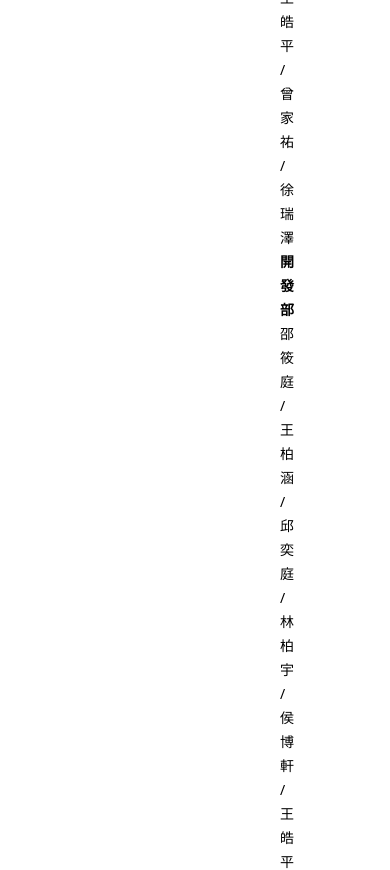
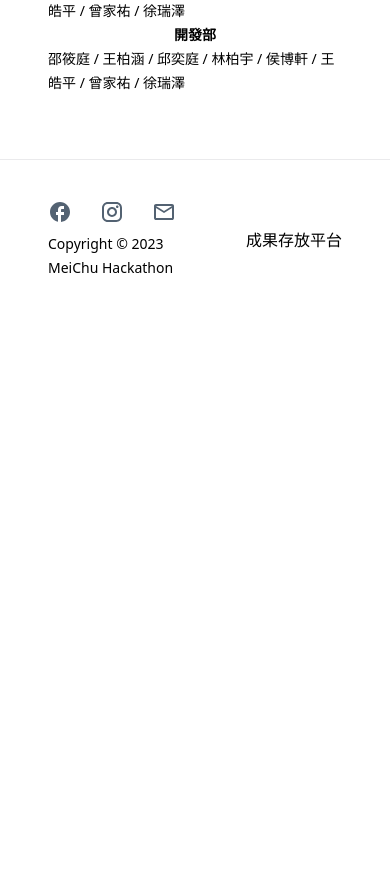
Before and after one commit to Official-Meichu-Hackathon/2023-singup, a Next.js app: page / in a window 390 px wide. Shown: the part 7358-8228 px from the top of the page. After the commit the page ends 7677 px from the top, so only its background shows below. Built offline with nearby package versions, Linux system fonts and the light colour scheme.

Commit message:
Footer RWD

```diff
--- a/components/Footer.jsx
+++ b/components/Footer.jsx
@@ -4,12 +4,12 @@ const Footer = () => {
   return (
     <>
       <div className="grid grid-cols-1 divide-y divide-divider-gray">
-        <div className="flex justify-items-stretch h-auto">
-          <div className="flex items-center basis-1/2 p-16">
+        <div className="flex flex-col md:flex-row justify-items-stretch h-auto">
+          <div className="flex items-center justify-center md:justify-start basis-1/2 pt-16 md:p-16">
             <img className="w-32" src="/assets/images/logo.svg" alt="logo" />
           </div>
           <div className="basis-1/2">
-            <div className="flex flex-col justify-center px-24 py-16">
+            <div className="flex flex-col justify-center items-center md:items-start px-12 md:px-24 py-16">
               <p className="font-bold">開發部</p>
               <p className="font-normal">
                 邵筱庭 / 王柏涵 / 邱奕庭 / 林柏宇 / 侯博軒 / 王皓平 / 曾家祐 /
@@ -48,7 +48,7 @@ const Footer = () => {
             </div>
           </div>
         </div>
-        <div className="flex px-20 h-40">
+        <div className="flex px-12 md:px-20 h-40">
           <div className="basis-1/2 flex flex-col justify-center gap-y-2">
             <div className="flex gap-x-7">
               <div>
```
